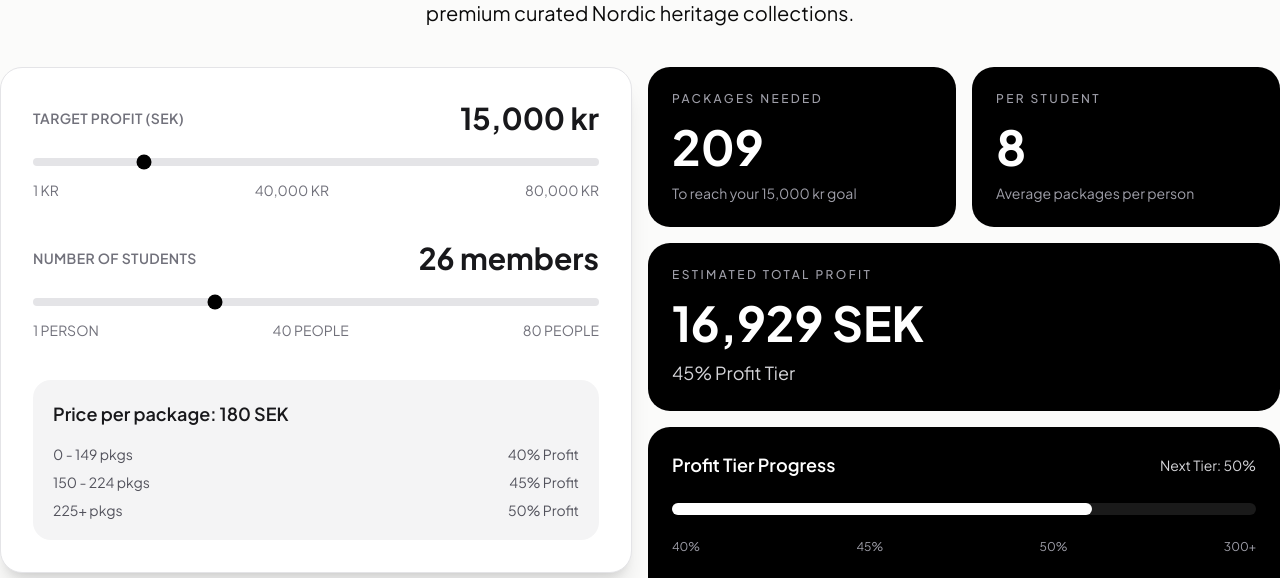
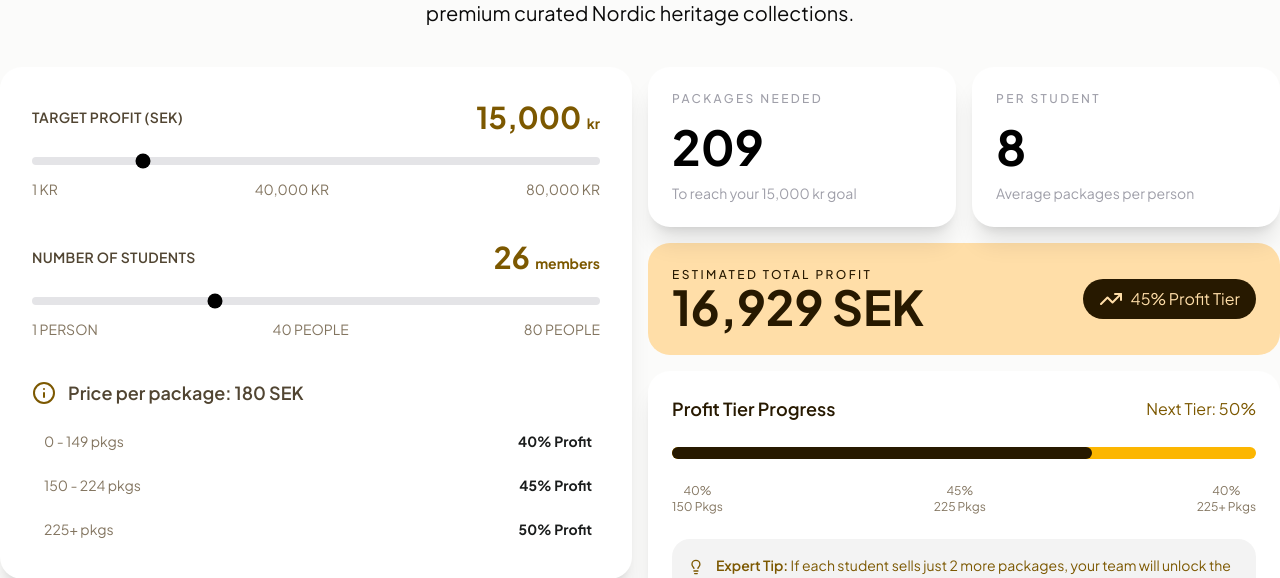
Before and after one commit to apponislam/proteinw-frontend, a Next.js app: page /profit in a window 1280 px wide. Shown: the part 326-904 px from the top of the page. Built offline with nearby package versions, Linux system fonts and the light colour scheme; no server answers.

Commit message:
fundraising calculator updated

```diff
--- a/components/profit/FundraisingCalculatorLeft.tsx
+++ b/components/profit/FundraisingCalculatorLeft.tsx
@@ -1,5 +1,6 @@
 "use client";
 
+import { Info } from "lucide-react";
 import { useState } from "react";
 
 export default function FundraisingCalculatorLeft() {
@@ -10,19 +11,21 @@ export default function FundraisingCalculatorLeft() {
 
     return (
         <div className="mx-auto w-full max-w-4xl">
-            <div className="rounded-3xl border border-zinc-200 bg-white p-8 shadow-xl">
+            <div className="rounded-3xl  bg-white p-8 shadow-xl">
                 <div className="space-y-10">
                     {/* TARGET PROFIT */}
                     <div>
                         <div className="mb-3 flex items-center justify-between">
-                            <h3 className="text-sm font-semibold uppercase tracking-wide text-zinc-500">TARGET PROFIT (SEK)</h3>
+                            <h3 className="text-sm font-semibold uppercase tracking-wide text-[#514532]">TARGET PROFIT (SEK)</h3>
 
-                            <span className="text-3xl font-bold text-zinc-900">{targetProfit.toLocaleString()} kr</span>
+                            <span className="text-3xl font-bold text-[#7C5800]">
+                                {targetProfit.toLocaleString()} <span className="text-sm">kr</span>
+                            </span>
                         </div>
 
                         <input type="range" min={1} max={80000} value={targetProfit} onChange={(e) => setTargetProfit(Number(e.target.value))} className="h-2 w-full cursor-pointer appearance-none rounded-full bg-zinc-200 accent-black" />
 
-                        <div className="mt-2 flex justify-between text-sm text-zinc-500">
+                        <div className="mt-2 flex justify-between text-sm text-[#837560]">
                             <span>1 KR</span>
                             <span>40,000 KR</span>
                             <span>80,000 KR</span>
@@ -32,14 +35,16 @@ export default function FundraisingCalculatorLeft() {
                     {/* STUDENTS */}
                     <div>
                         <div className="mb-3 flex items-center justify-between">
-                            <h3 className="text-sm font-semibold uppercase tracking-wide text-zinc-500">NUMBER OF STUDENTS</h3>
+                            <h3 className="text-sm font-semibold uppercase tracking-wide text-[#514532]">NUMBER OF STUDENTS</h3>
 
-                            <span className="text-3xl font-bold text-zinc-900">{students} members</span>
+                            <span className="text-3xl font-bold text-[#7C5800]">
+                                {students} <span className="text-sm">members</span>
+                            </span>
                         </div>
 
                         <input type="range" min={1} max={80} value={students} onChange={(e) => setStudents(Number(e.target.value))} className="h-2 w-full cursor-pointer appearance-none rounded-full bg-zinc-200 accent-black" />
 
-                        <div className="mt-2 flex justify-between text-sm text-zinc-500">
+                        <div className="mt-2 flex justify-between text-sm text-[#837560]">
                             <span>1 PERSON</span>
                             <span>40 PEOPLE</span>
                             <span>80 PEOPLE</span>
@@ -47,23 +52,26 @@ export default function FundraisingCalculatorLeft() {
                     </div>
 
                     {/* PACKAGE INFO */}
-                    <div className="rounded-2xl bg-zinc-100 p-5">
-                        <p className="text-lg font-semibold text-zinc-900">Price per package: {packagePrice} SEK</p>
+                    <div className="">
+                        <div className="flex items-center gap-3">
+                            <Info className="text-[#7C5800]" />
+                            <p className="text-lg font-semibold text-[#514532]">Price per package: {packagePrice} SEK</p>
+                        </div>
 
                         <div className="mt-4 space-y-2 text-sm text-zinc-600">
-                            <div className="flex justify-between">
-                                <span>0 - 149 pkgs</span>
-                                <span>40% Profit</span>
+                            <div className="flex justify-between p-2 hover:bg-[#FFB80033] hover:border-l-[#FFB80033] border-l-4 border-l-transparent rounded-sm">
+                                <span className="text-[#837560]">0 - 149 pkgs</span>
+                                <span className="text-[#1A1C1C] font-bold">40% Profit</span>
                             </div>
 
-                            <div className="flex justify-between">
-                                <span>150 - 224 pkgs</span>
-                                <span>45% Profit</span>
+                            <div className="flex justify-between p-2 hover:bg-[#FFB80033] hover:border-l-[#FFB80033] border-l-4 border-l-transparent rounded-sm">
+                                <span className="text-[#837560]">150 - 224 pkgs</span>
+                                <span className="text-[#1A1C1C] font-bold">45% Profit</span>
                             </div>
 
-                            <div className="flex justify-between">
-                                <span>225+ pkgs</span>
-                                <span>50% Profit</span>
+                            <div className="flex justify-between p-2 hover:bg-[#FFB80033] hover:border-l-[#FFB80033] border-l-4 border-l-transparent rounded-sm">
+                                <span className="text-[#837560]">225+ pkgs</span>
+                                <span className="text-[#1A1C1C] font-bold">50% Profit</span>
                             </div>
                         </div>
                     </div>
@@ -71,12 +79,13 @@ export default function FundraisingCalculatorLeft() {
             </div>
 
             {/* CTA */}
-            <div className="mt-8 rounded-3xl bg-black p-8 text-white">
-                <h3 className="text-4xl font-bold leading-tight">Ready to start?</h3>
+            <div className="mt-8 rounded-3xl bg-[#2F3131] p-8 text-white flex items-center justify-between">
+                <div>
+                    <h3 className="text-xl font-bold leading-tight">Ready to start?</h3>
+                    <p className="mt-4 text-sm leading-relaxed text-zinc-400">Takes less than 2 minutes to set up.</p>
+                </div>
 
-                <button className="mt-6 rounded-2xl bg-white px-6 py-4 text-lg font-semibold text-black transition hover:scale-[1.02]">Start Fundraising Now</button>
-
-                <p className="mt-4 text-sm leading-relaxed text-zinc-400">Takes less than 2 minutes to set up.</p>
+                <button className="rounded-2xl bg-linear-to-r from-[#7C5800] to-[#FFB800] px-6 py-4 text-lg font-semibold text-white transition hover:scale-[1.02]">Start Fundraising Now</button>
             </div>
         </div>
     );
--- a/components/profit/FundraisingSummary.tsx
+++ b/components/profit/FundraisingSummary.tsx
@@ -1,4 +1,6 @@
 "use client";
+
+import { Lightbulb, TrendingUp } from "lucide-react";
 
 interface FundraisingSummaryProps {
     packagesNeeded?: number;
@@ -16,7 +18,7 @@ export default function FundraisingSummary({ packagesNeeded = 209, perStudent =
             {/* TOP BOXES */}
             <div className="grid grid-cols-2 gap-4">
                 {/* PACKAGES NEEDED */}
-                <div className="rounded-3xl bg-black p-6 text-white">
+                <div className="rounded-3xl bg-white p-6 text-black shadow-xl">
                     <p className="text-xs font-medium uppercase tracking-[0.2em] text-zinc-400">Packages Needed</p>
 
                     <h2 className="mt-4 text-5xl font-bold">{packagesNeeded}</h2>
@@ -25,7 +27,7 @@ export default function FundraisingSummary({ packagesNeeded = 209, perStudent =
                 </div>
 
                 {/* PER STUDENT */}
-                <div className="rounded-3xl bg-black p-6 text-white">
+                <div className="rounded-3xl bg-white p-6 text-black shadow-xl">
                     <p className="text-xs font-medium uppercase tracking-[0.2em] text-zinc-400">Per Student</p>
 
                     <h2 className="mt-4 text-5xl font-bold">{perStudent}</h2>
@@ -35,37 +37,49 @@ export default function FundraisingSummary({ packagesNeeded = 209, perStudent =
             </div>
 
             {/* TOTAL PROFIT */}
-            <div className="rounded-3xl bg-black p-6 text-white">
-                <p className="text-xs font-medium uppercase tracking-[0.2em] text-zinc-400">Estimated Total Profit</p>
-
-                <h2 className="mt-4 text-5xl font-bold">{totalProfit.toLocaleString()} SEK</h2>
-
-                <p className="mt-3 text-lg text-zinc-300">{profitPercent}% Profit Tier</p>
+            <div className="rounded-3xl bg-[#FFDEA8] p-6 text-[#271900] flex items-center justify-between">
+                <div>
+                    <p className="text-xs font-medium uppercase tracking-[0.2em] ">Estimated Total Profit</p>
+                    <h2 className=" text-5xl font-bold">{totalProfit.toLocaleString()} SEK</h2>
+                </div>
+                <button className="bg-[#271900] rounded-4xl text-[#FFDEA8] px-4 py-2 flex items-center gap-2">
+                    <TrendingUp /> {profitPercent}% Profit Tier
+                </button>
+                {/* <p className="mt-3 text-lg text-zinc-300">{profitPercent}% Profit Tier</p> */}
             </div>
 
             {/* PROGRESS */}
-            <div className="rounded-3xl bg-black p-6 text-white">
+            <div className="rounded-3xl bg-white p-6 text-black shadow-xl">
                 <div className="flex items-center justify-between">
-                    <p className="text-lg font-semibold">Profit Tier Progress</p>
+                    <p className="text-lg font-semibold text-[#271900]">Profit Tier Progress</p>
 
-                    <p className="text-sm text-zinc-300">Next Tier: {nextTier}</p>
+                    <p className="text-[#7C5800]">Next Tier: {nextTier}</p>
                 </div>
 
-                <div className="mt-6 relative h-3 rounded-full bg-white/10">
-                    <div className="absolute left-0 top-0 h-3 rounded-full bg-white transition-all" style={{ width: `${progress}%` }} />
+                <div className="mt-6 relative h-3 rounded-full bg-[#FCB601]">
+                    <div className="absolute left-0 top-0 h-3 rounded-full bg-[#271900] transition-all" style={{ width: `${progress}%` }} />
                 </div>
 
-                <div className="mt-6 flex justify-between text-xs text-zinc-400">
-                    <span>40%</span>
-                    <span>45%</span>
-                    <span>50%</span>
-                    <span>300+</span>
+                <div className="mt-6 flex justify-between text-xs text-[#837560]">
+                    <div className="flex flex-col items-center justify-center">
+                        <span className="text-center">40%</span>
+                        <span className="text-center">150 Pkgs</span>
+                    </div>
+                    <div className="flex flex-col items-center justify-center">
+                        <span className="text-center">45%</span>
+                        <span className="text-center">225 Pkgs</span>
+                    </div>
+                    <div className="flex flex-col items-center justify-center">
+                        <span className="text-center">40%</span>
+                        <span className="text-center">225+ Pkgs</span>
+                    </div>
                 </div>
 
                 {/* TIP */}
-                <div className="mt-6 rounded-2xl border border-white/10 bg-white/5 p-4">
-                    <p className="text-sm text-zinc-300">
-                        <span className="font-semibold text-white">Expert Tip:</span> If each student sells just 2 more packages, your team will unlock the next profit tier and increase total earnings.
+                <div className="mt-6 rounded-2xl bg-[#F3F3F3] p-4 flex items-start gap-3 text-[#7C5800]">
+                    <Lightbulb />
+                    <p className="text-sm ">
+                        <span className="font-semibold">Expert Tip:</span> If each student sells just 2 more packages, your team will unlock the next profit tier and increase total earnings.
                     </p>
                 </div>
             </div>
```
